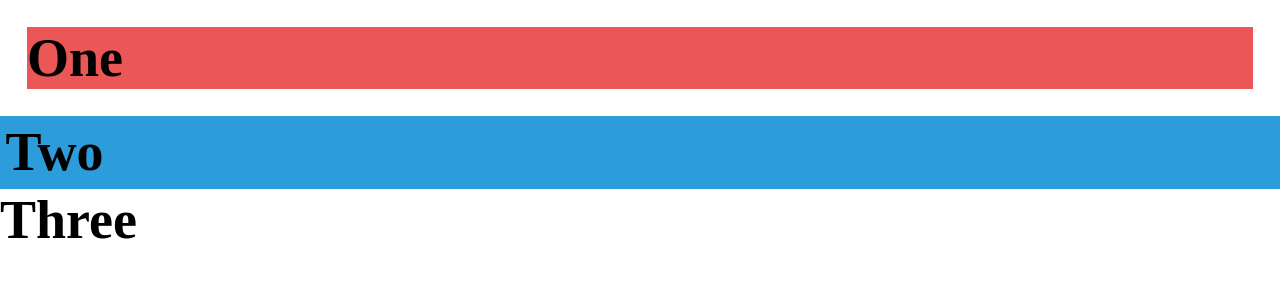
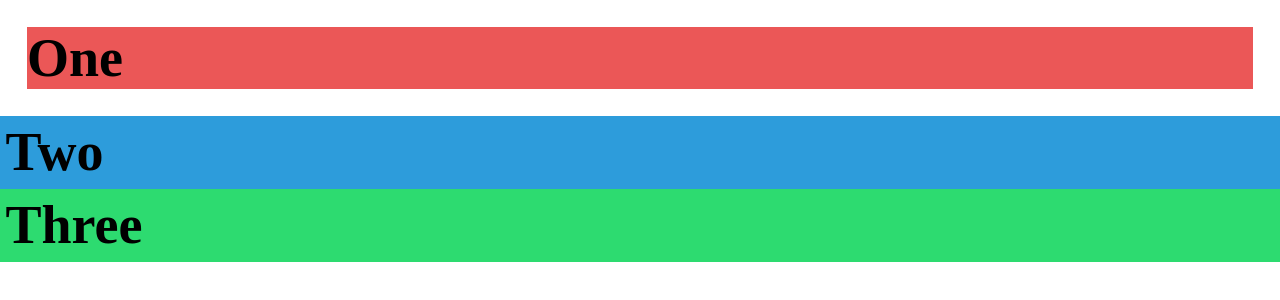
Before and after one commit to JohnLRanola/RichWebLabs, a plain HTML site: page hello/index.html in a window 1280 px wide. Drawn offline with Linux system fonts and the light colour scheme.

Commit message:
Added green colour for box three

```diff
--- a/hello/style.css
+++ b/hello/style.css
@@ -27,4 +27,19 @@
  /* Do not forget the behaviour known as margin collapsing. When two elements have two different margins, they will be separated by the highest one.  */
     margin: 0em;
 
+.
+
 }
+
+.box-three {
+
+    padding: 0.1em;
+    background-color: #2ddb70;
+    border: 0 solid #27AE60;
+
+ /* Do not forget the behaviour known as margin collapsing. When two elements have two different margins, they will be separated by the highest one.  */
+    margin: 0em;
+
+.
+
+}
```
